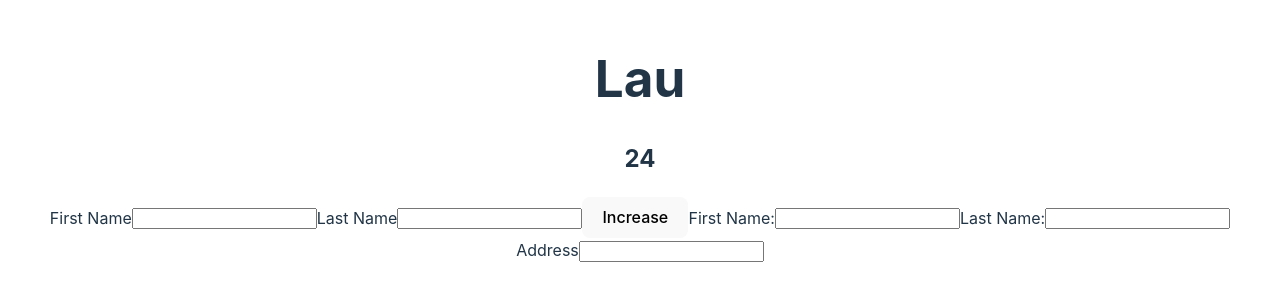
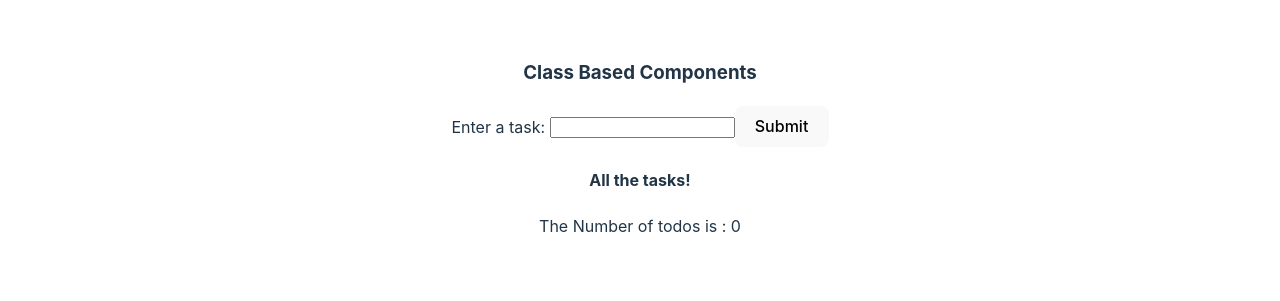
Before and after one commit to heyitslauu/odin-react, a React (Vite) app in the folder my-first-react-app/: page / in a window 1280 px wide. Shown: the part 261-562 px from the top of the page. Built offline with nearby package versions, Linux system fonts and the light colour scheme.

Commit message:
Class Based Component

```diff
--- a/my-first-react-app/src/App.jsx
+++ b/my-first-react-app/src/App.jsx
@@ -4,7 +4,8 @@
 // import { Button } from './Button';
 import './App.css'
 // import { useState } from 'react';
-import { Person, FormSample } from './Person';
+// import { Person, FormSample } from './Person';
+import ClassInput from './ClassSample'
 function App() {
   // const [count, setCount] = useState(0)
   // const sampleArr = ['Cat', 'Dog', 'Duck', 'Geese'];
@@ -28,8 +29,9 @@ function App() {
       {/* <Button fontSize={20} handleClick={handleButtonClick}/> */}
       {/* <h2>{counter}</h2>
       <Button fontSize={20} handleIncrement={handleIncrement}/> */}
-      <Person/>
-      <FormSample/>
+      {/* <Person/>
+      <FormSample/> */}
+      <ClassInput name='Class Based Components'/>
     </>
   )
 }
```
